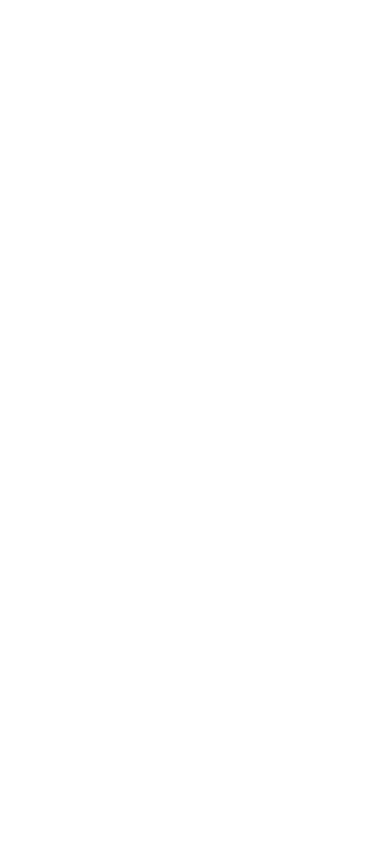
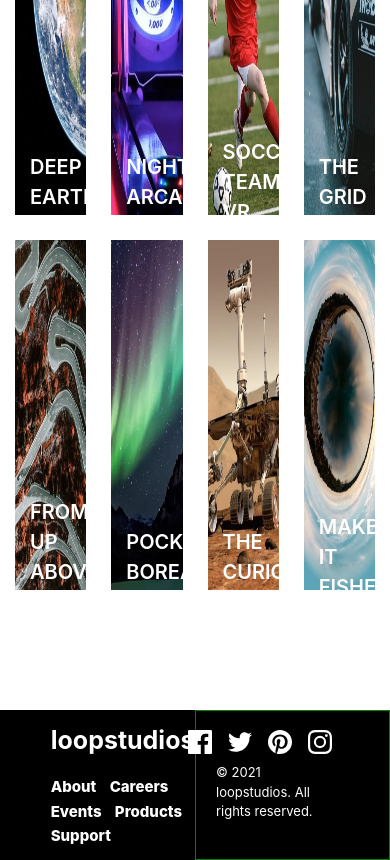
Before and after one commit to Italo1994/loopstudios, an Angular app: page /home in a window 390 px wide. Shown: the part 1540-2400 px from the top of the page. Before the commit the page ends 1375 px from the top, so only its background shows below. Built offline with nearby package versions, Linux system fonts and the light colour scheme.

Commit message:
Subindo a página home sem todas as alterações no layout responsivo

```diff
--- a/src/app/home/home.component.css
+++ b/src/app/home/home.component.css
@@ -23,6 +23,7 @@
 .navbar-nav a:hover {
     color: #bd46bd;
     font-weight: 700;
+    transition: all .5s;
 }
 
 .transparent {
@@ -62,6 +63,10 @@
     max-width: 1000px;
     margin: 0 auto;
     padding-top: 120px;
+}
+
+.container-total {
+    width: 100%;
 }
 
 .content-area {
@@ -133,3 +138,111 @@
     color: #fff;
     transition: background-color 1s;
 }
+
+.categorias {
+    display: grid;
+    grid-template-rows: 350px 350px;
+    grid-template-columns: repeat(4, 1fr);
+    gap: 25px;
+    padding-top: 50px;
+}
+
+.img-categoria  {
+    position: relative;
+    background: linear-gradient(to bottom right, rgba(0,47,75,0.5) 0%, rgba(220, 66, 37, 0.5) 100%);
+}
+
+.img-categoria img {
+    width: 100%;
+    height: 100%;
+    z-index: -1;
+}
+
+.informacoes {
+    width: 100%;
+    height: 30px;
+    position: absolute;
+    bottom: 10px;
+    display: flex;
+    justify-content: center;
+    align-items: center;
+    background-color: rgba(0, 0, 0, 0);
+}
+
+.texto-categoria {
+    color: #fff;
+    font-size: 20px;
+    font-weight: 600;
+    width: 100%;
+    text-align: left;
+    padding-left: 15px;
+}
+
+.footer {
+    display: flex;
+    width: 100%;
+    height: 150px;
+    background-color: #000;
+    margin-top: 100px;
+}
+
+.links-footer {
+    display: flex;
+    flex-direction: column;
+    justify-content: center;
+    align-items: flex-start;
+    width: 50%;
+    height: 100%;
+    padding: 20px 0;
+    padding-left: 13%;
+}
+
+.nav-footer a {
+    text-decoration: none;
+    color: #fff;
+    margin-right: 10px;
+    font-size: 15px;
+    font-weight: 800;
+}
+
+.nav-footer a:hover {
+    color: #bd46bd;
+    transition: all .5s;
+}
+
+.links-footer div {
+    margin-bottom: 15px;
+}
+
+.redes-sociais {
+    display: flex;
+    flex-direction: column;
+    justify-content: center;
+    align-items: flex-end;
+    width: 50%;
+    height: 100%;
+    padding: 20px 0;
+    padding-right: 13%;
+    border: 1px solid green;
+}
+
+.area-icones {
+    display: flex;
+}
+
+.area-icones a {
+    margin-left: 10px;
+}
+
+.icone-rede {
+    display: inline-block;
+    width: 30px;
+    height: 15px;
+}
+
+.area-copy {
+    color: #fff;
+    font-size: 13px;
+    padding: 20px;
+    padding-right: 0;
+}
--- a/src/app/home/home.component.html
+++ b/src/app/home/home.component.html
@@ -68,8 +68,129 @@
 
                     <a href="#" class="btn-see">SEE ALL</a>
                 </div>
+
+                <div class="categorias">
+                    <a href="#" class="img-categoria">
+                        <img src="../../assets/images/desktop/image-deep-earth.jpg" alt="Deep Earth" class="img-fluid">
+
+                        <div class="informacoes">
+                            <p class="texto-categoria">
+                                DEEP EARTH
+                            </p>
+                        </div>
+                    </a>
+                    <a href="#" class="img-categoria">
+                        <img src="../../assets/images/desktop/image-night-arcade.jpg" alt="Night Arcade" class="img-fluid">
+
+                        <div class="informacoes">
+                            <p class="texto-categoria">
+                                NIGHT ARCADE
+                            </p>
+                        </div>
+                    </a>
+                    <a href="#" class="img-categoria">
+                        <img src="../../assets/images/desktop/image-soccer-team.jpg" alt="Soccer Team" class="img-fluid">
+
+                        <div class="informacoes">
+                            <p class="texto-categoria">
+                                SOCCER TEAM VR
+                            </p>
+                        </div>
+                    </a>
+                    <a href="#" class="img-categoria">
+                        <img src="../../assets/images/desktop/image-grid.jpg" alt="Image Grid" class="img-fluid">
+
+                        <div class="informacoes">
+                            <p class="texto-categoria">
+                                THE GRID
+                            </p>
+                        </div>
+                    </a>
+                    <a href="#" class="img-categoria">
+                        <img src="../../assets/images/desktop/image-from-above.jpg" alt="From Above" class="img-fluid">
+
+                        <div class="informacoes">
+                            <p class="texto-categoria">
+                                FROM UP ABOVE VR
+                            </p>
+                        </div>
+                    </a>
+                    <a href="#" class="img-categoria">
+                        <img src="../../assets/images/desktop/image-pocket-borealis.jpg" alt="Pocket Borealis" class="img-fluid">
+
+                        <div class="informacoes">
+                            <p class="texto-categoria">
+                                POCKET BOREALIS
+                            </p>
+                        </div>
+                    </a>
+                    <a href="#" class="img-categoria">
+                        <img src="../../assets/images/desktop/image-curiosity.jpg" alt="Curiosity" class="img-fluid">
+
+                        <div class="informacoes">
+                            <p class="texto-categoria">
+                                THE CURIOSITY
+                            </p>
+                        </div>
+                    </a>
+                    <a href="#" class="img-categoria">
+                        <img src="../../assets/images/desktop/image-fisheye.jpg" alt="Fisheye" class="img-fluid">
+
+                        <div class="informacoes">
+                            <p class="texto-categoria">
+                                MAKE IT FISHEYE
+                            </p>
+                        </div>
+                    </a>
+                    </div>
             </section>
         </div>
 
+        <section class="footer">
+                <div class="links-footer">
+                    <div class="logo">
+                        <a href="#" class="brand">loopstudios</a>
+                    </div>
+                    <nav class="nav-footer">
+                        <a href="#">
+                            About
+                        </a>
+                        <a href="#">
+                            Careers
+                        </a>
+                        <a href="#">
+                            Events
+                        </a>
+                        <a href="#">
+                            Products
+                        </a>
+                        <a href="#">
+                            Support
+                        </a>
+                    </nav>
+                </div>
+                <div class="redes-sociais">
+                    <div class="area-icones">
+                        <a href="#" class="icone-rede">
+                            <img src="../../assets/images/icon-facebook.svg">
+                        </a>
+                        <a href="#" class="icone-rede">
+                            <img src="../../assets/images/icon-twitter.svg">
+                        </a>
+                        <a href="#" class="icone-rede">
+                            <img src="../../assets/images/icon-pinterest.svg">
+                        </a>
+                        <a href="#" class="icone-rede">
+                            <img src="../../assets/images/icon-instagram.svg">
+                        </a>
+                    </div>
+
+                    <div class="area-copy">
+                        &copy; 2021 loopstudios. All rights reserved.
+                    </div>
+
+                </div>
+        </section>
+
     </body>
 </html>
```
Also changed, not shown: src/app/app.component.html (line endings or trailing spaces).
